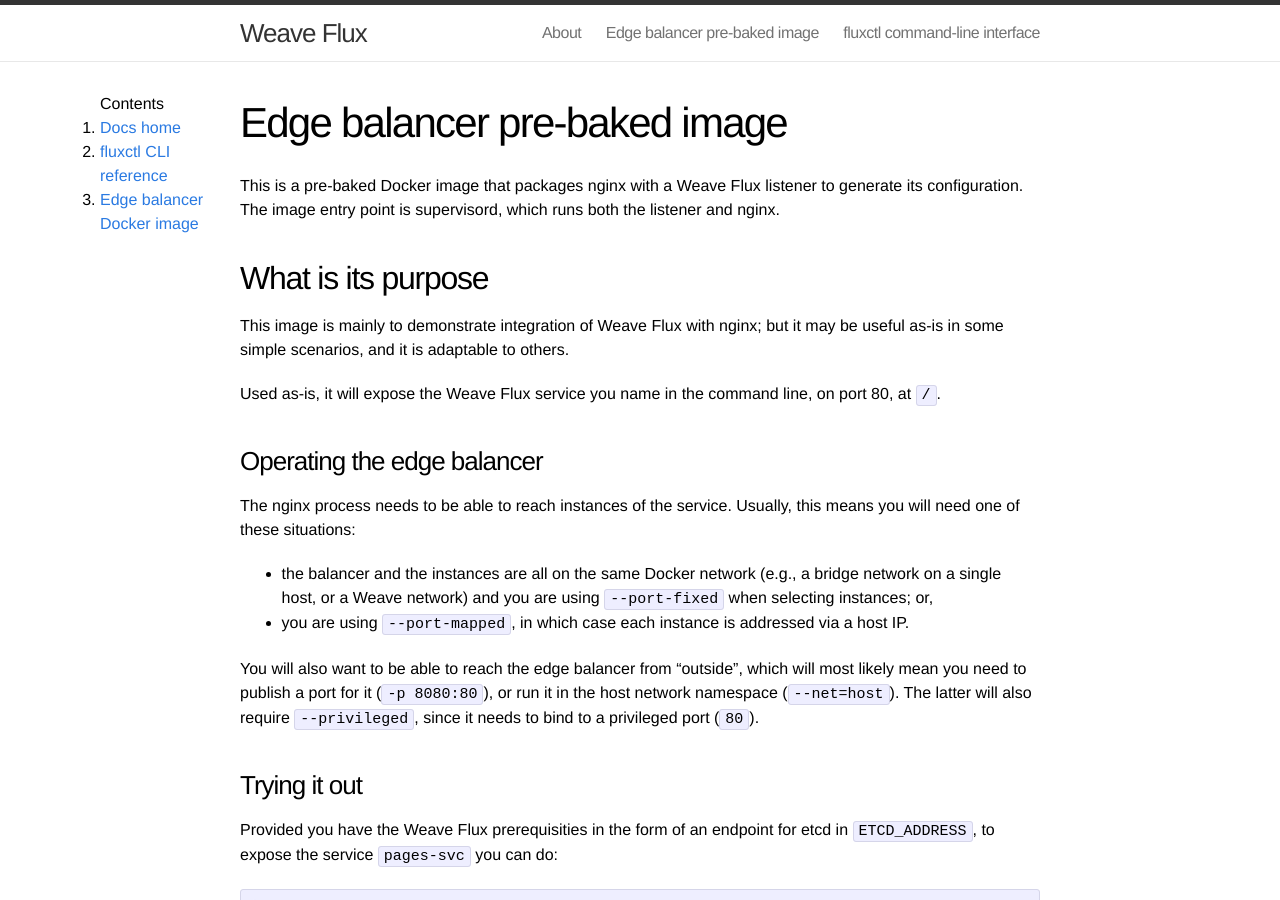
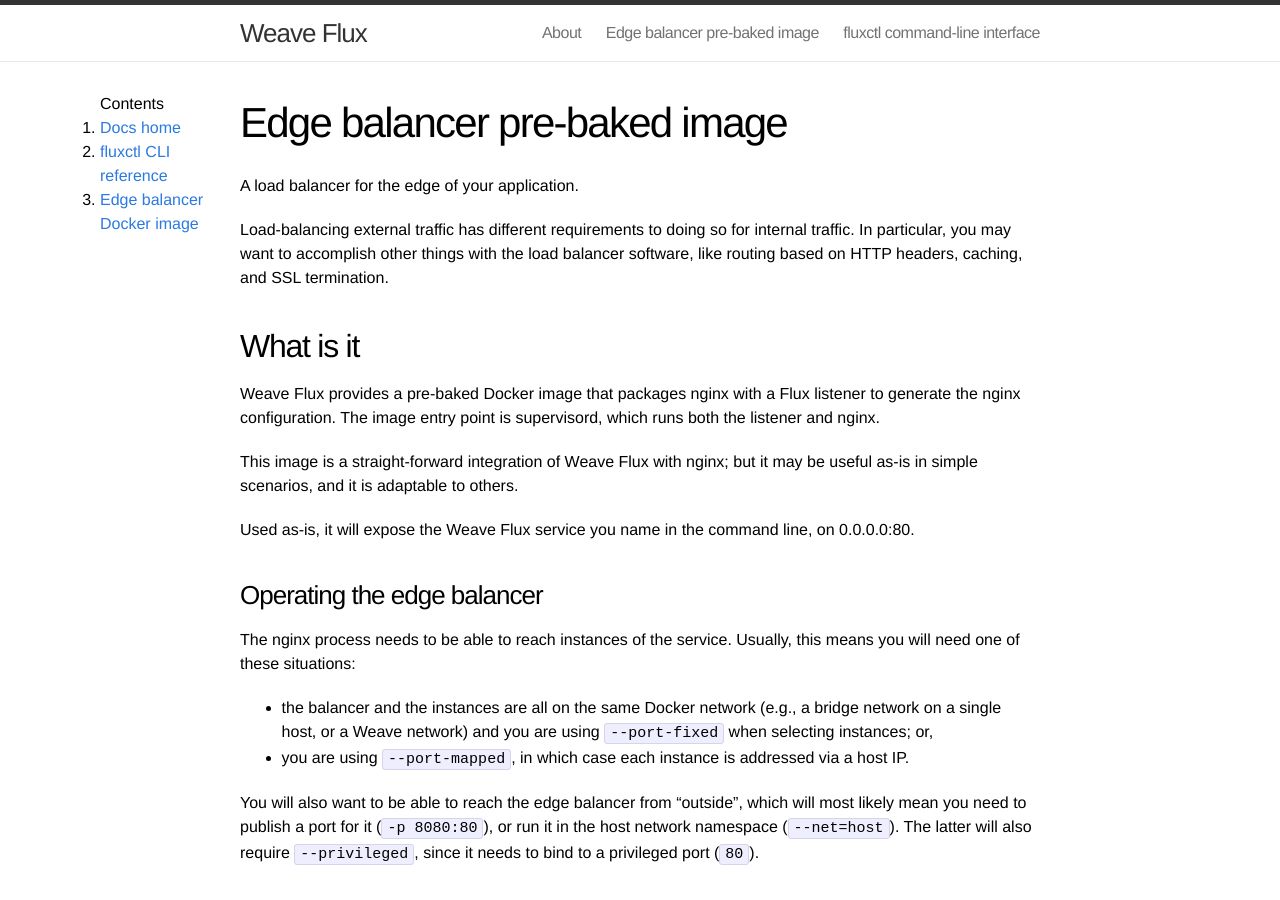
Before and after one commit to weaveworks-experiments/flux-classic, a Jekyll site: the page built from site/edgebal.md, in a window 1280 px wide and 900 px high. Built offline with Jekyll 4.4.1, drawn with Linux system fonts in a browser that asks for light colours.

Commit message:
Minor rewrite of edgebal doc

```diff
--- a/site/edgebal.md
+++ b/site/edgebal.md
@@ -4,18 +4,25 @@
 permalink: /edgebal.html
 ---
 
-This is a pre-baked Docker image that packages nginx with a Weave Flux
-listener to generate its configuration. The image entry point is
-supervisord, which runs both the listener and nginx.
+A load balancer for the edge of your application.
 
-## What is its purpose
+Load-balancing external traffic has different requirements to doing so
+for internal traffic. In particular, you may want to accomplish other
+things with the load balancer software, like routing based on HTTP
+headers, caching, and SSL termination.
 
-This image is mainly to demonstrate integration of Weave Flux with
-nginx; but it may be useful as-is in some simple scenarios, and it is
-adaptable to others.
+## What is it
+
+Weave Flux provides a pre-baked Docker image that packages nginx with
+a Flux listener to generate the nginx configuration. The image entry
+point is supervisord, which runs both the listener and nginx.
+
+This image is a straight-forward integration of Weave Flux with nginx;
+but it may be useful as-is in simple scenarios, and it is adaptable to
+others.
 
 Used as-is, it will expose the Weave Flux service you name in the
-command line, on port 80, at `/`.
+command line, on 0.0.0.0:80.
 
 ### Operating the edge balancer
 
```
